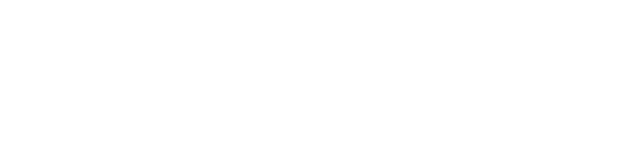
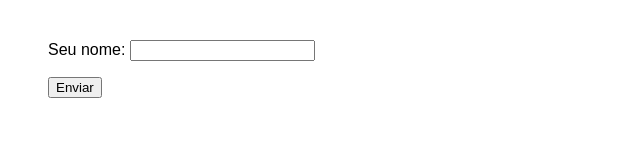
Before and after one commit to AsrielDreemurrGM/Boas_Praticas_De_CSS, a plain HTML site: page index.html in a window 1280 px wide. Shown: the whole page, without its empty margins (0-640 px from the left). Drawn offline with Linux system fonts and the light colour scheme.

Commit message:
Continuado Estudo Sobre o BEM
- Criado HTML Com Um Formulário;
- Aplicado a Metodologia do BEM ao CSS;
- Comentários Explicativos no Documento;
OBS.: NÃO FORAM UTILIZADO PRÉ-PROCESSADORES CSS.

```diff
--- a/bem/main.css
+++ b/bem/main.css
@@ -0,0 +1,31 @@
+/* BEM - BLOCK ELEMENT MODIFIER */
+/* CONSISTE NA UTILIZAÇÃO DE UM PADRÃO DE CLASSES */
+/* PARA FORMATAÇÃO DO HTML VIA CSS */
+/* RECOMENDA-SE UTILIZAR O BEM JUNTAMENTE DE UM PRÉ-PROCESSADOR CSS */
+/* COMO O SASS OU O LESS */
+/* FORMATAÇÃO DO BLOCK */
+/* BLOCO .FORM - CONSISTE EM SER O FORMULÁRIO EM SI */
+.form {
+    margin: 40px;
+}
+/* FORMATAÇÃO DO ELEMENT */
+/* SE UTILIZA DOIS UNDERLINES "__" E, SE NECESSÁRIO, UM TRAÇO "-" PARA CRIAÇÃO */
+/* DE CLASSES DE ELEMENTO EX.: __VIEW-MORE*/
+/* ELEMENTO - .FORM__CONTROL - É O GRUPO QUE CONTÉM OS ELEMENTOS DO FORMULÁRIO */
+.form__control {
+    margin-bottom: 16px;
+    font-family: sans-serif;
+}
+/* FORMATAÇÃO DO ELEMENT */
+/* ELEMENTO - .FORM__SUBMIT - CONTÉM O BOTÃO DE ENVIAR O FORMULÁRIO */
+.form__submit {
+    cursor: pointer;
+}
+/* FORMATAÇÃO DO MODIFIER */
+/* REPETE-SE OS TERMOS UTILIZADOS ANTERIORMENTE, BLOCK E ELEMENT, E ADICIONA-SE */
+/* O MODIFICADOR COM DOIS TRAÇOS "--" */
+/* MODIFICADOR - .FORM__SUBMIT--SENDING - CONTÉM O MODIFICADOR A SER APLICADO */
+/* AO PRESSIONAR O BOTÃO DE ENVIAR O FORMULÁRIO  */
+.form__submit--sending {
+    cursor: wait;
+}
--- a/index.html
+++ b/index.html
@@ -7,6 +7,12 @@
     <link rel="stylesheet" href="bem/main.css">
 </head>
 <body>
-
+    <form class="form">
+        <div class="form__control">
+            <label for="nome">Seu nome:</label>
+            <input id="nome" type="text">
+        </div>
+        <button class="form__submit form__submit--sending" type="submit">Enviar</button>
+    </form>
 </body>
 </html>
```
